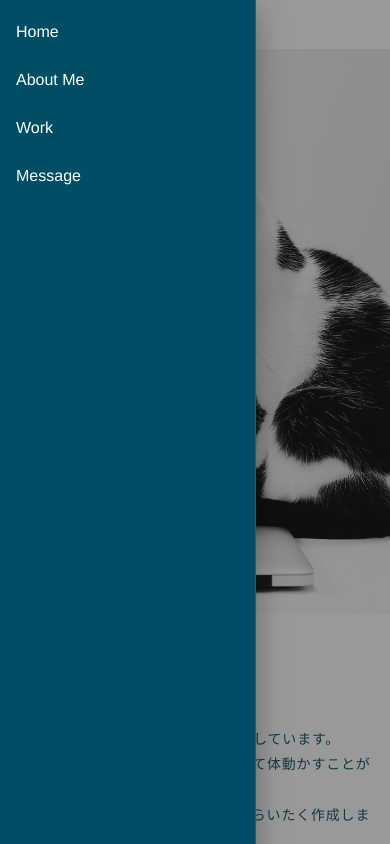
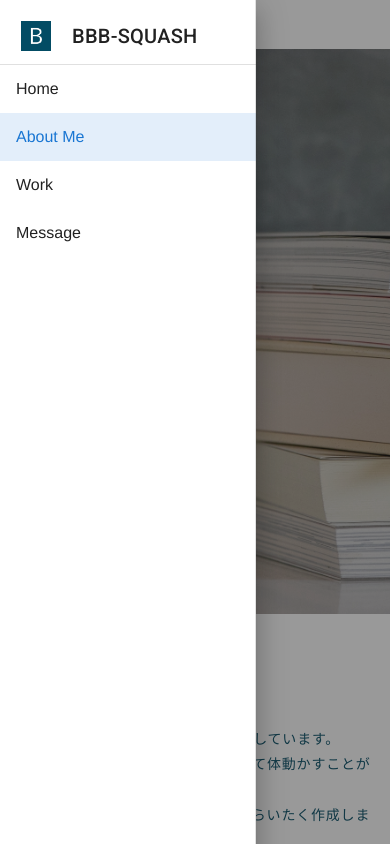
Before and after one commit to bbb-squash/portfolio, a Vue app in the folder client/: page / in a window 390 px wide. Both pictures are taken after a click on the button 52 px from the left and 24 px from the top of the page. Shown: the top 844 px of the page. Built offline with nearby package versions, Linux system fonts and the light colour scheme.

Commit message:
navigation-drawerを修正

```diff
--- a/client/src/assets/css/template.css
+++ b/client/src/assets/css/template.css
@@ -352,7 +352,7 @@
       width: 100%;
       height: 67vh;
       margin-bottom: 20px;
-      background-image: url(../img/sp_mv.jpg);
+      background-image: url(../img/top_image.jpg);
     }
 
     .split-title {
--- a/client/src/components/modules/Header.vue
+++ b/client/src/components/modules/Header.vue
@@ -19,7 +19,7 @@
           target="_blank"
           text
           >
-            <span class="mr-2">BBB-SQUASH</span>
+            <span>BBB-SQUASH</span>
           </v-btn>
         </div>
 
@@ -29,13 +29,7 @@
           <div class="header-content" v-for="content in contents" :key="content.name">
             <router-link :to="{name: content.path_name}">
                 <span class="mr-5 link-text">
-                  <!-- <v-icon
-                    color="#044c64"
-                  >
-                    {{ content.icon }}
-                  </v-icon> -->
                   {{ content.name }}
-                  <!-- <strong>{{ content.name }}</strong> -->
                 </span>
             </router-link>
           </div>
@@ -47,19 +41,34 @@
     <v-container>
       <v-navigation-drawer
         v-model="mydrawer"
-        color="#004e65"
         absolute
         temporary
-        dark
-      >
+        >
         <v-list>
-          <v-list-item-group >
-            <template v-for="content in contents">
-              <router-link :key="content.name" :to="{name: content.path_name}" class="router-link-class">
+          <v-list-item link>
+            <v-list-item-avatar tile>
+              <v-img
+                src="@/assets/img/top_logo.png"
+                max-height="30"
+                max-width="30"
+              ></v-img>
+            </v-list-item-avatar>
+            <v-list-item-content>
+              <v-list-item-title class="text-h6">
+                BBB-SQUASH
+              </v-list-item-title>
+            </v-list-item-content>
+          </v-list-item>
+          <v-divider></v-divider>
+          <v-list-item-group
+            v-model="selectedItem"
+            mandatory>
+            <template v-for="(content, id) in contents">
+              <router-link
+                :key="id"
+                :to="{name: content.path_name}"
+                class="router-link-class">
                 <v-list-item>
-                  <!-- <v-list-item-avatar>
-                    <v-icon>{{ content.icon }}</v-icon>
-                  </v-list-item-avatar> -->
                   <v-list-item-content>
                     <v-list-item-title>{{ content.name }}</v-list-item-title>
                   </v-list-item-content>
@@ -83,6 +92,7 @@
         mydrawer: false,
         mygroup: null,
         header_full_draw_width: 650,
+        selectedItem: 1,
       }
     },
 
```
Also changed, not shown: client/src/assets/img/top_logo.png (added).
